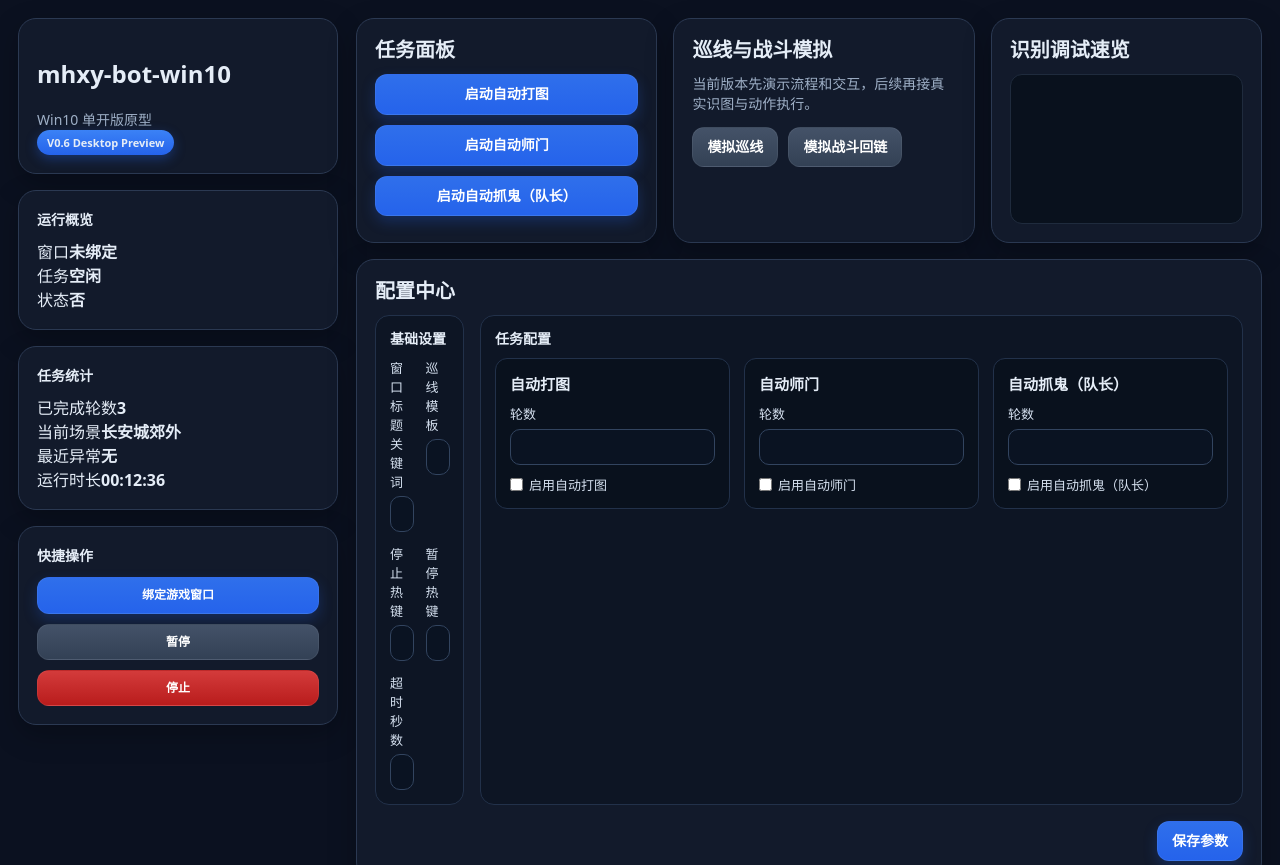
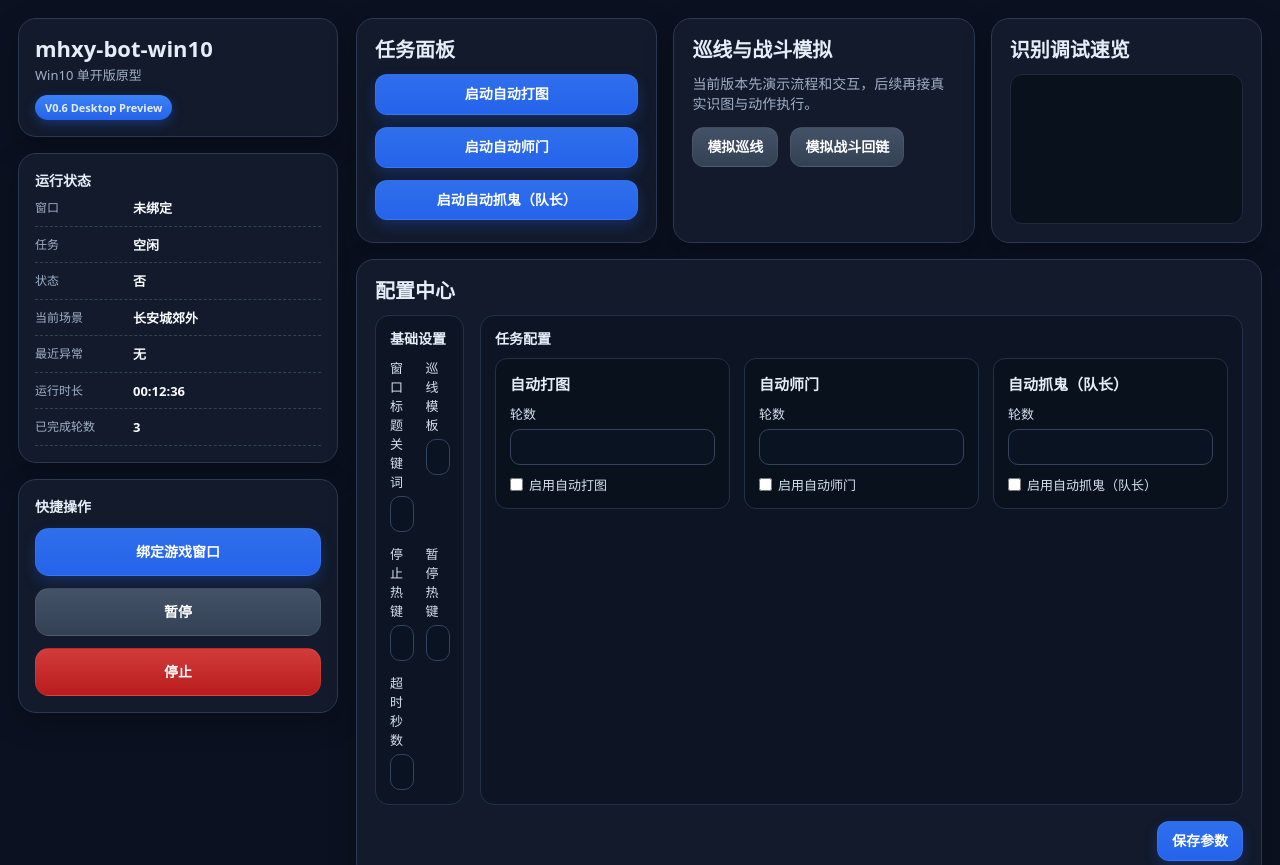
Before and after one commit to jtnetcc/mhxy-bot-win10, a plain HTML site: page app/ui/index.html in a window 1280 px wide. Shown: the top 865 px of the page. Drawn offline with Linux system fonts and the light colour scheme; no server answers.

Commit message:
refactor: simplify sidebar to list-style status layout

```diff
--- a/app/ui/index.html
+++ b/app/ui/index.html
@@ -9,30 +9,26 @@
 <body>
   <div class="shell">
     <aside class="sidebar">
-      <div class="brand">
-        <h1>mhxy-bot-win10</h1>
-        <p>Win10 单开版原型</p>
+      <div class="brand compact-brand">
+        <div class="brand-title">mhxy-bot-win10</div>
+        <div class="brand-sub">Win10 单开版原型</div>
         <div class="badge">V0.6 Desktop Preview</div>
       </div>
 
-      <section class="side-card">
-        <h3>运行概览</h3>
-        <div class="kv"><span>窗口</span><strong id="boundWindow">未绑定</strong></div>
-        <div class="kv"><span>任务</span><strong id="currentTask">空闲</strong></div>
-        <div class="kv"><span>状态</span><strong id="running">否</strong></div>
-      </section>
-
-      <section class="side-card">
-        <h3>任务统计</h3>
-        <div class="stat-grid">
-          <div class="stat"><span>已完成轮数</span><strong id="stat_completed">3</strong></div>
-          <div class="stat"><span>当前场景</span><strong id="stat_scene">长安城郊外</strong></div>
-          <div class="stat"><span>最近异常</span><strong id="stat_error">无</strong></div>
-          <div class="stat"><span>运行时长</span><strong id="stat_runtime">00:12:36</strong></div>
+      <section class="side-card flat-card">
+        <h3>运行状态</h3>
+        <div class="info-list">
+          <div class="info-item"><span>窗口</span><strong id="boundWindow">未绑定</strong></div>
+          <div class="info-item"><span>任务</span><strong id="currentTask">空闲</strong></div>
+          <div class="info-item"><span>状态</span><strong id="running">否</strong></div>
+          <div class="info-item"><span>当前场景</span><strong id="stat_scene">长安城郊外</strong></div>
+          <div class="info-item"><span>最近异常</span><strong id="stat_error">无</strong></div>
+          <div class="info-item"><span>运行时长</span><strong id="stat_runtime">00:12:36</strong></div>
+          <div class="info-item"><span>已完成轮数</span><strong id="stat_completed">3</strong></div>
         </div>
       </section>
 
-      <section class="side-card">
+      <section class="side-card flat-card">
         <h3>快捷操作</h3>
         <div class="button-group">
           <button onclick="act('bind')">绑定游戏窗口</button>
```
Also changed, not shown: app/ui/style.css.
